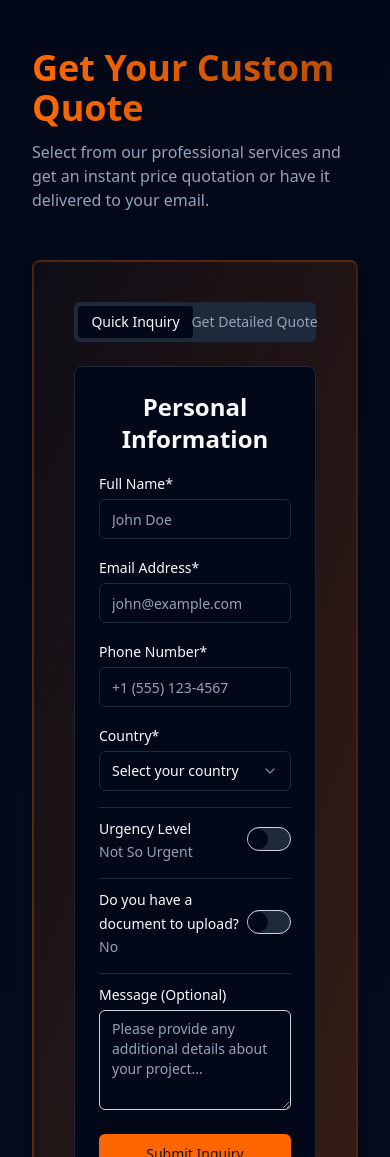
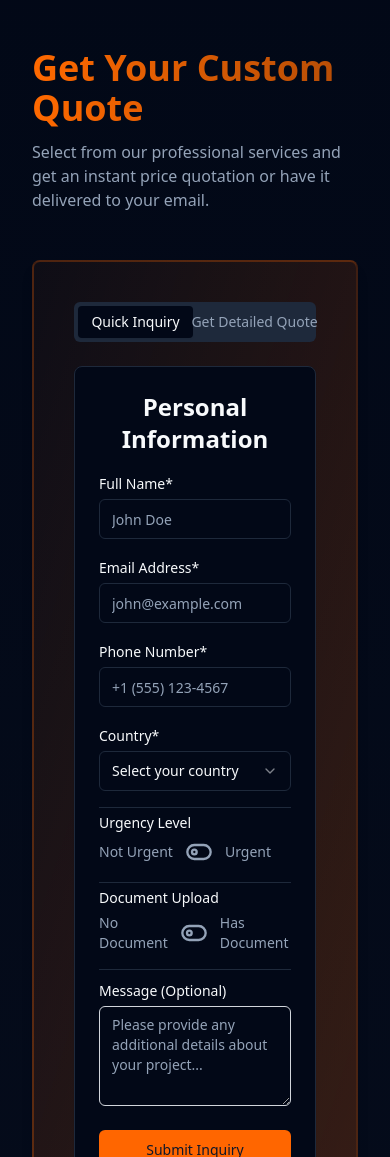
Before and after one commit to EastDigital/custom-enquiry-form, a React (Vite) app: page / in a window 390 px wide. Shown: the top 1157 px of the page. Built offline with nearby package versions, Linux system fonts and the light colour scheme.

Commit message:
Refactor: Replace slider with switch component
Replaced the slider component with a switch component for the urgency level selection. This change aims to improve the user experience on mobile devices by saving space and providing a more intuitive control.

```diff
--- a/src/components/quotation/PersonalInfoStep.tsx
+++ b/src/components/quotation/PersonalInfoStep.tsx
@@ -1,15 +1,15 @@
-
 import React, { useState } from "react";
 import { CustomerFormData } from "@/types/form";
 import { Input } from "@/components/ui/input";
 import { Label } from "@/components/ui/label";
-import { Switch } from "@/components/ui/switch";
 import { Button } from "@/components/ui/button";
 import { FileText, Upload } from "lucide-react";
 import { supabase } from "@/integrations/supabase/client";
 import { toast } from "sonner";
 import { Textarea } from "@/components/ui/textarea";
 import { Select, SelectContent, SelectGroup, SelectItem, SelectTrigger, SelectValue } from "@/components/ui/select";
+import ToggleSwitch from "./ToggleSwitch";
+import { useIsMobile } from "@/hooks/use-mobile";
 
 interface PersonalInfoStepProps {
   formData: CustomerFormData;
@@ -37,6 +37,7 @@ const PersonalInfoStep: React.FC<PersonalInfoStepProps> = ({
   formErrors = {},
 }) => {
   const [isUploading, setIsUploading] = useState(false);
+  const isMobile = useIsMobile();
 
   const allowedFileTypes = [
     "application/pdf",
@@ -178,33 +179,27 @@ const PersonalInfoStep: React.FC<PersonalInfoStepProps> = ({
           )}
         </div>
 
-        <div className="flex items-center justify-between mt-4 pt-2 border-t">
-          <div className="space-y-0.5">
-            <Label htmlFor="urgent-mode" className="form-label">Urgency Level</Label>
-            <p className="text-sm text-muted-foreground">
-              {formData.urgent ? "Urgent" : "Not So Urgent"}
-            </p>
-          </div>
-          <Switch
+        <div className={`flex ${isMobile ? 'flex-col' : 'items-center justify-between'} mt-4 pt-2 border-t`}>
+          <Label htmlFor="urgent-mode" className="form-label mb-2">Urgency Level</Label>
+          <ToggleSwitch
             id="urgent-mode"
             checked={formData.urgent}
             onCheckedChange={handleUrgentChange}
-            className="border border-gray-300"
+            leftLabel="Not Urgent"
+            rightLabel="Urgent"
+            rightColor="text-orange-500"
           />
         </div>
 
-        <div className="flex items-center justify-between mt-4 pt-2 border-t">
-          <div className="space-y-0.5">
-            <Label htmlFor="has-document" className="form-label">Do you have a document to upload?</Label>
-            <p className="text-sm text-muted-foreground">
-              {formData.hasDocument ? "Yes" : "No"}
-            </p>
-          </div>
-          <Switch
+        <div className={`flex ${isMobile ? 'flex-col' : 'items-center justify-between'} mt-4 pt-2 border-t`}>
+          <Label htmlFor="has-document" className="form-label mb-2">Document Upload</Label>
+          <ToggleSwitch
             id="has-document"
             checked={formData.hasDocument}
             onCheckedChange={handleHasDocumentChange}
-            className="border border-gray-300"
+            leftLabel="No Document"
+            rightLabel="Has Document"
+            rightColor="text-blue-500"
           />
         </div>
 
--- /dev/null
+++ b/src/components/quotation/ToggleSwitch.tsx
@@ -0,0 +1,66 @@
+
+import React from "react";
+import { ToggleLeft, ToggleRight } from "lucide-react";
+import { cn } from "@/lib/utils";
+
+interface ToggleSwitchProps {
+  id: string;
+  checked: boolean;
+  onCheckedChange: (checked: boolean) => void;
+  leftLabel: string;
+  rightLabel: string;
+  leftColor?: string;
+  rightColor?: string;
+}
+
+const ToggleSwitch: React.FC<ToggleSwitchProps> = ({
+  id,
+  checked,
+  onCheckedChange,
+  leftLabel,
+  rightLabel,
+  leftColor = "text-muted-foreground",
+  rightColor = "text-primary"
+}) => {
+  return (
+    <div className="flex items-center gap-3">
+      <span
+        className={cn(
+          "text-sm transition-colors cursor-pointer",
+          !checked ? leftColor : "text-muted-foreground"
+        )}
+        onClick={() => onCheckedChange(false)}
+      >
+        {leftLabel}
+      </span>
+
+      <button
+        type="button"
+        id={id}
+        role="switch"
+        aria-checked={checked}
+        data-state={checked ? "checked" : "unchecked"}
+        onClick={() => onCheckedChange(!checked)}
+        className="inline-flex items-center justify-center focus:outline-none focus-visible:ring-2 focus-visible:ring-ring transition-colors"
+      >
+        {checked ? (
+          <ToggleRight className="h-7 w-7 text-primary" />
+        ) : (
+          <ToggleLeft className="h-7 w-7 text-muted-foreground" />
+        )}
+      </button>
+
+      <span
+        className={cn(
+          "text-sm transition-colors cursor-pointer",
+          checked ? rightColor : "text-muted-foreground"
+        )}
+        onClick={() => onCheckedChange(true)}
+      >
+        {rightLabel}
+      </span>
+    </div>
+  );
+};
+
+export default ToggleSwitch;
```
